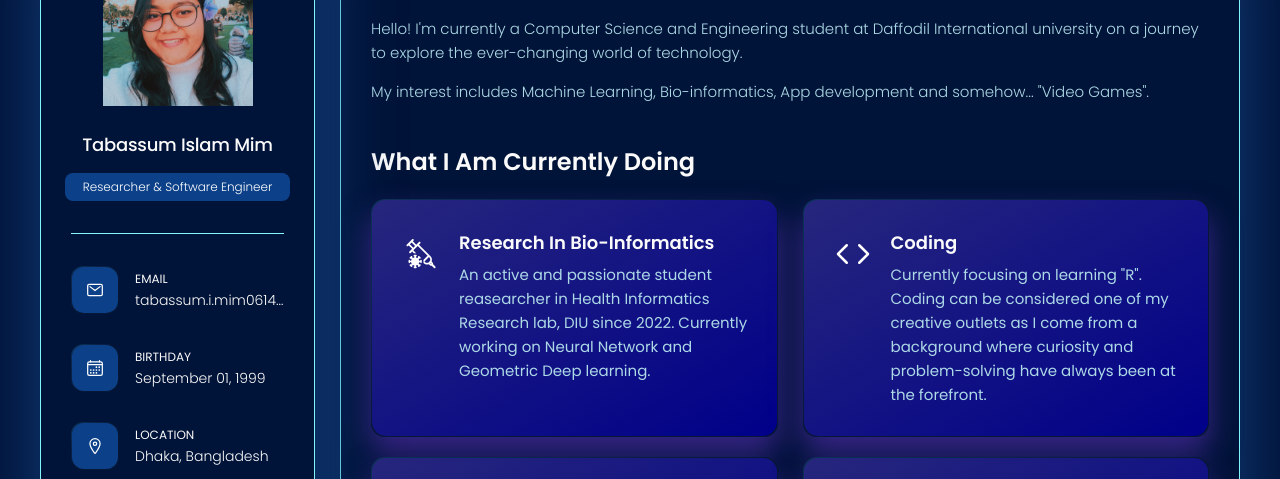
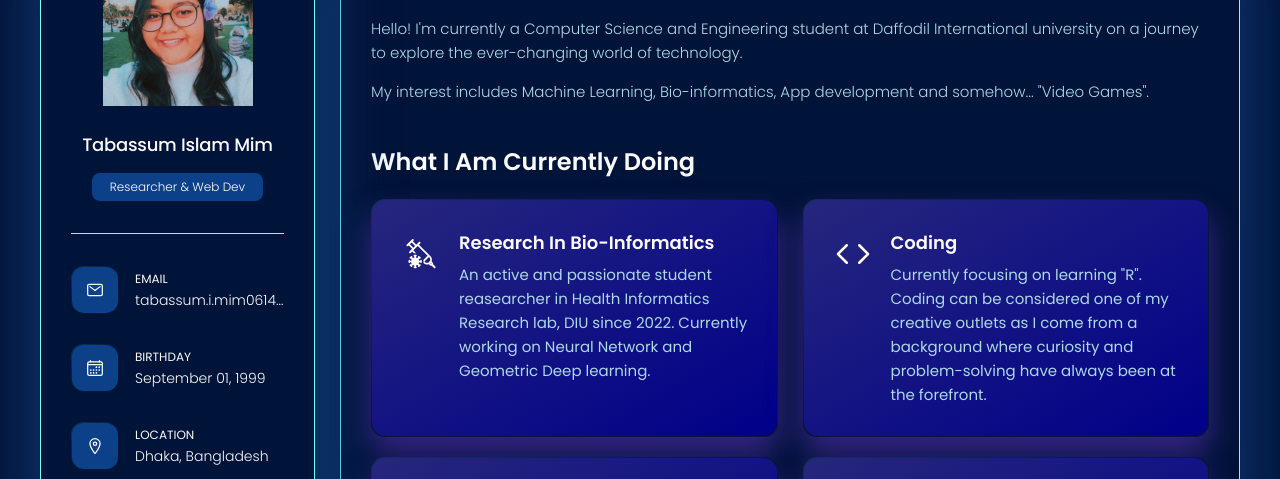
Before and after one commit to Mimimomo001/Portfolio, a plain HTML site: page index.html in a window 1280 px wide. Shown: the part 162-641 px from the top of the page. Drawn offline with nearby package versions, Linux system fonts and the light colour scheme.

Commit message:
Update index.html

```diff
--- a/index.html
+++ b/index.html
@@ -48,7 +48,7 @@
         <div class="info-content">
           <h1 class="name" title="Tabassum Islam Mim">Tabassum Islam Mim</h1>
 
-          <p class="title">Researcher & Software Engineer</p>
+          <p class="title">Researcher & Web Dev</p>
         </div>
 
         <button class="info_more-btn" data-sidebar-btn>
```
